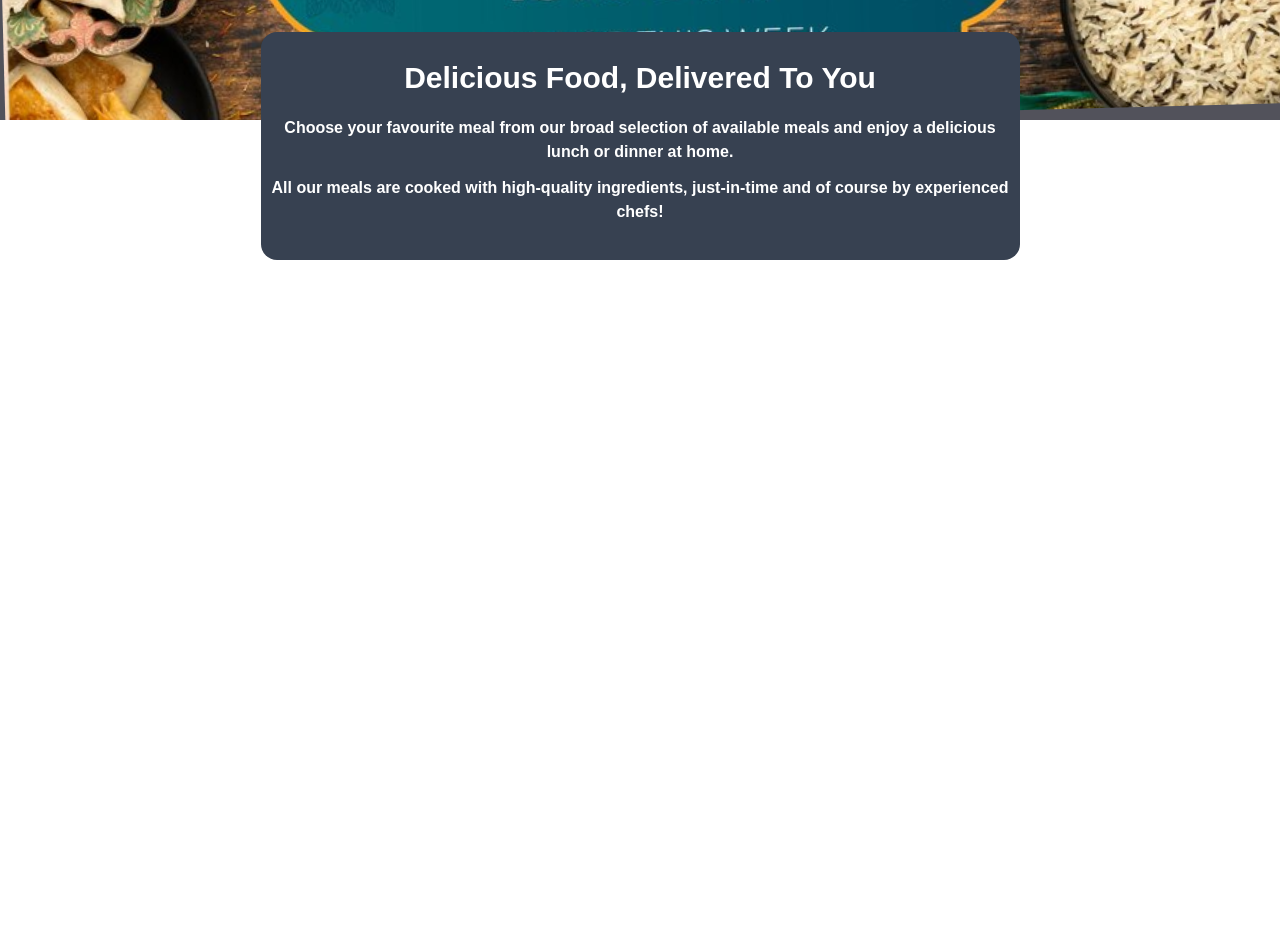
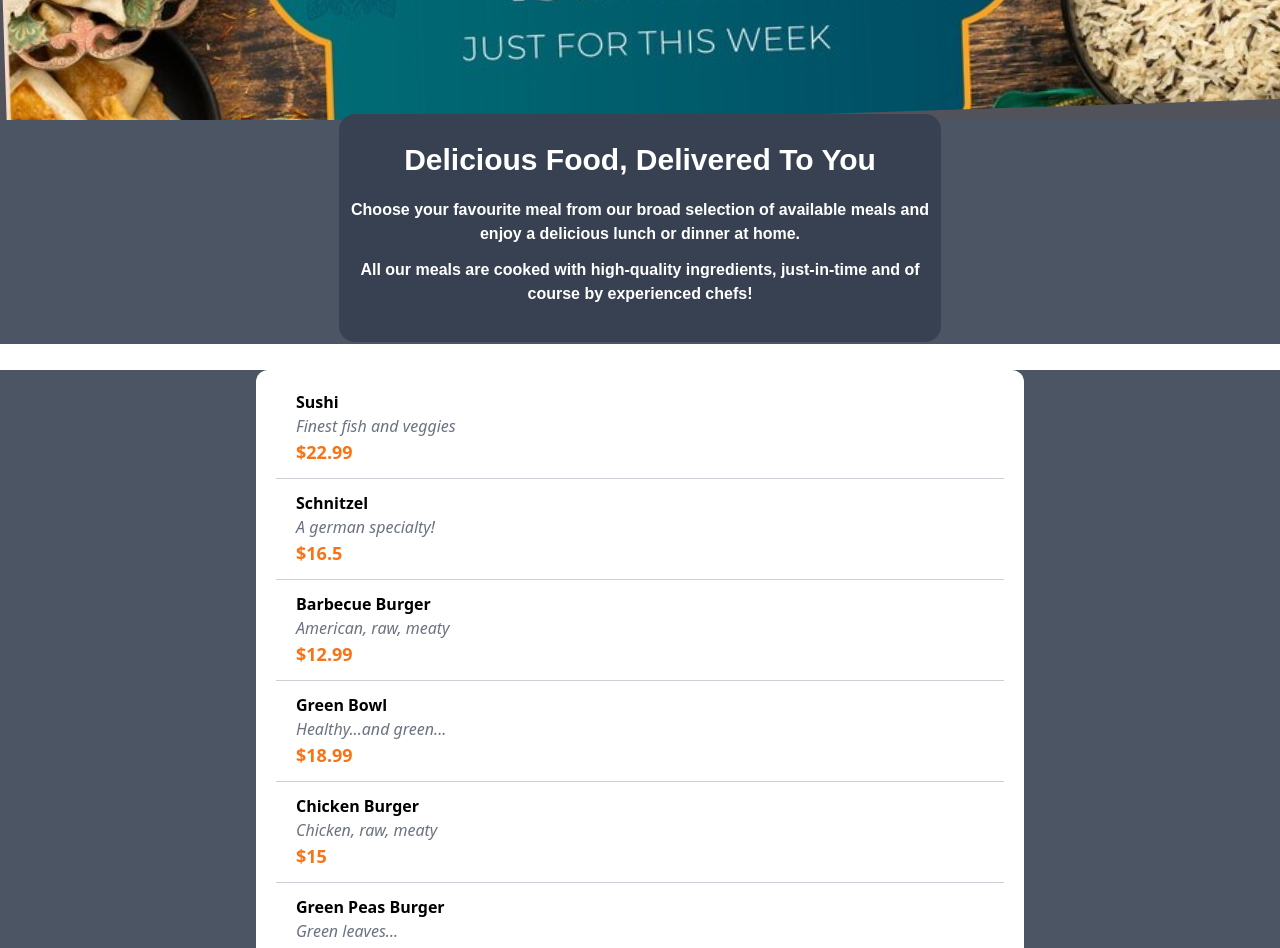
Before and after one commit to Atul9180/React_Ecommerce_Application, a JavaScript app in the folder client/: page / in a window 1280 px wide. Shown: the part 360-1308 px from the top of the page. Before the commit the page ends 800 px from the top, so only its background shows below. Built offline with nearby package versions, Linux system fonts and the light colour scheme.

Commit message:
rendering dummy meals data

```diff
--- a/client/src/App.js
+++ b/client/src/App.js
@@ -1,11 +1,11 @@
 import Header from "./components/Layout/Header";
-import RestaurentSummary from "./components/Restaurant/RestaurentSummary";
+import Meals from "./components/Meals/Meals";
 
 function App() {
   return (
     <div>
       <Header />
-      <RestaurentSummary />
+      <Meals />
     </div>
   );
 }
--- a/client/src/components/Layout/Header.js
+++ b/client/src/components/Layout/Header.js
@@ -5,8 +5,10 @@ const Header = () => {
   return (
     <>
       <header className="fixed top-0 left-0 right-0 h-14 p-2 bg-[#862307] flex justify-between items-center">
-        <h1 className="text-white text-2xl ml-10">Nawabi Nosh</h1>
-        <button className="flex items-center justify-around px-3 py-1 bg-[#3f0606] rounded-full cursor-pointer mr-10 sm:mr-1">
+        <h1 className="text-white sm:text-3xl text-2xl font-semibold sm:ml-10 ml-7">
+          Nawabi Nosh
+        </h1>
+        <button className="flex items-center justify-around px-3 py-1 bg-[#3f0606] rounded-full cursor-pointer sm:mr-10 mr-1 ">
           <FaShoppingCart className="text-white" />
           <span className="text-white font-semibold ml-2">Your Cart</span>
           <div className="w-auto px-2 h-4 ml-2 rounded-3xl bg-[#e35143] flex items-center justify-center">
@@ -19,7 +21,7 @@ const Header = () => {
         <img
           src={promotionBannerImage}
           alt="promotionBannerImage"
-          className="w-[110%] max-h-[100%] transform -rotate-[1.5deg] object-cover"
+          className="w-[110%] max-h-[100%] transform -rotate-[1.9deg] object-cover"
         />
       </div>
     </>
--- /dev/null
+++ b/client/src/components/Meals/AvailableMeals.js
@@ -0,0 +1,67 @@
+// responsiable for bringing actual  meals list
+
+const DUMMY_MEALS = [
+  {
+    id: "m1",
+    name: "Sushi",
+    description: "Finest fish and veggies",
+    price: 22.99,
+  },
+  {
+    id: "m2",
+    name: "Schnitzel",
+    description: "A german specialty!",
+    price: 16.5,
+  },
+  {
+    id: "m3",
+    name: "Barbecue Burger",
+    description: "American, raw, meaty",
+    price: 12.99,
+  },
+  {
+    id: "m4",
+    name: "Green Bowl",
+    description: "Healthy...and green...",
+    price: 18.99,
+  },
+  {
+    id: "m5",
+    name: "Chicken Burger",
+    description: "Chicken, raw, meaty",
+    price: 15,
+  },
+  {
+    id: "m6",
+    name: "Green Peas Burger",
+    description: "Green leaves...",
+    price: 20.99,
+  },
+];
+
+const AvailableMeals = () => {
+  const mealsList = DUMMY_MEALS.map((meal, index) => (
+    <>
+      <li id={meal.id} className="bg-white list-none font-sans px-5 py-3 mb-0">
+        <h3 className="font-bold">{meal.name}</h3>
+        <span className="italic font-medium text-gray-500">
+          {meal.description}
+        </span>
+        <h2 className="font-bold text-lg text-orange-500"> ${meal.price}</h2>
+      </li>
+      {index !== DUMMY_MEALS.length - 1 && (
+        <hr className=" border-gray-400 border-opacity-50" />
+      )}
+    </>
+  ));
+
+  return (
+    <div className="w-full bg-gray-600 pb-5">
+      <div className="w-[98%] sm:w-[90%] md:w-[60%] px-5 py-2 rounded-xl mx-auto bg-white">
+        {mealsList}
+      </div>
+    </div>
+  );
+};
+
+export default AvailableMeals;
--- /dev/null
+++ b/client/src/components/Meals/Meals.js
@@ -0,0 +1,15 @@
+// responsiable for rendering meals list
+
+import RestaurentSummary from "../Restaurant/RestaurentSummary";
+import AvailableMeals from "./AvailableMeals";
+
+const Meals = () => {
+  return (
+    <>
+      <RestaurentSummary />
+      <AvailableMeals />
+    </>
+  );
+};
+
+export default Meals;
--- a/client/src/components/Restaurant/RestaurentSummary.js
+++ b/client/src/components/Restaurant/RestaurentSummary.js
@@ -1,6 +1,9 @@
 const RestaurentSummary = () => {
   return (
-    <div className="py-7 px-2 bg-gray-700 text-white  text-center w-[759px] mx-auto -mt-[5.5rem] relative rounded-2xl z-10">
+    <>
+      <div className="bg-gray-600  sm:h-[28vh]"></div>
+
+      <div className="md:mb-7 py-7 px-2 bg-gray-700 text-white  text-center w-[94%] sm:w-[80%] md:w-[47%] mx-auto -mt-[39%] sm:-mt-[28%] md:-mt-[18%]  relative rounded-2xl z-10">
         <h2 className="text-3xl  mb-5 font-extrabold">
           Delicious Food, Delivered To You
         </h2>
@@ -9,10 +12,13 @@ const RestaurentSummary = () => {
           and enjoy a delicious lunch or dinner at home.
         </p>
         <p className="font-semibold mb-2">
-        All our meals are cooked with high-quality ingredients, just-in-time and
-        of course by experienced chefs!
+          All our meals are cooked with high-quality ingredients, just-in-time
+          and of course by experienced chefs!
         </p>
       </div>
+
+      {/* <div className="bg-gray-600  h-52 -mt-[140px] "></div> */}
+    </>
   );
 };
 
```
Lines whose indentation alone changed are shown as unchanged.
